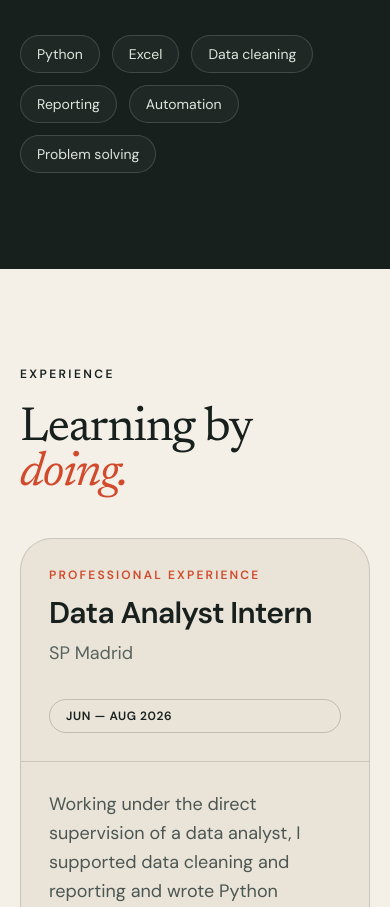
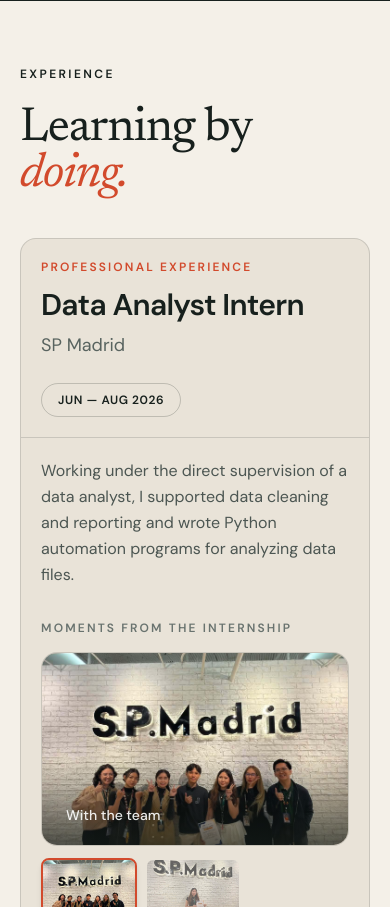
Before and after one commit to coco1oco/trisha-carias, a React (Vite) app: page / in a window 390 px wide. Shown: the part 1960-2867 px from the top of the page. Built offline with nearby package versions, Linux system fonts and the light colour scheme.

Commit message:
feat(sections): standardize mobile rhythm, add workflow connectors, and refine path cards

```diff
--- a/src/sections/About.tsx
+++ b/src/sections/About.tsx
@@ -4,12 +4,12 @@
   return (
     <section
       id="about"
-      className="scroll-mt-20 bg-[#17201d] px-5 py-24 text-[#f4f0e8] sm:px-8 lg:px-12 lg:py-32"
+      className="scroll-mt-20 bg-[#17201d] px-5 py-16 text-[#f4f0e8] sm:px-8 sm:py-24 lg:px-12 lg:py-32"
     >
-      <div className="mx-auto grid max-w-[90rem] gap-16 lg:grid-cols-[.62fr_1.38fr]">
+      <div className="mx-auto grid max-w-[90rem] gap-10 sm:gap-16 lg:grid-cols-[.62fr_1.38fr]">
         <div>
           <p className="eyebrow text-[#bac7be]">About me</p>
-          <div className="mt-10 w-fit rounded-full border border-white/15 px-4 py-2 text-xs font-semibold uppercase tracking-[0.14em] text-[#bac7be]">
+          <div className="mt-6 sm:mt-10 w-fit rounded-full border border-white/15 px-4 py-2 text-xs font-semibold uppercase tracking-[0.14em] text-[#bac7be]">
             BS Computer Science · 2027
           </div>
         </div>
@@ -20,7 +20,7 @@
               Curious enough to ask why it matters.
             </span>
           </h2>
-          <div className="mt-12 grid gap-8 border-t border-white/20 pt-8 text-lg leading-relaxed text-[#bac7be] sm:grid-cols-2">
+          <div className="mt-8 sm:mt-12 grid gap-6 sm:gap-8 border-t border-white/20 pt-8 text-base sm:text-lg leading-relaxed text-[#bac7be] sm:grid-cols-2">
             <p>
               I&apos;m a fourth-year Computer Science student at Cavite
               State University, developing a practical foundation in data,
@@ -33,11 +33,11 @@
             </p>
           </div>
 
-          <div className="mt-12 flex flex-wrap gap-3">
+          <div className="mt-8 sm:mt-12 flex flex-wrap gap-2.5 sm:gap-3">
             {STRENGTHS.map((strength) => (
               <span
                 key={strength}
-                className="rounded-full border border-white/15 bg-white/[0.04] px-4 py-2 text-sm text-[#dfe5df]"
+                className="rounded-full border border-white/15 bg-white/[0.04] px-3.5 py-1.5 sm:px-4 sm:py-2 text-xs sm:text-sm text-[#dfe5df]"
               >
                 {strength}
               </span>
--- a/src/sections/Experience.tsx
+++ b/src/sections/Experience.tsx
@@ -1,10 +1,28 @@
+import { useState } from "react"
 import { WORKFLOW_STEPS } from "../data/content"
+import spmPhoto1 from "../assets/spm-internship (1).jpg"
+import spmPhoto2 from "../assets/spm-internship (2).jpg"
+
+const INTERNSHIP_PHOTOS = [
+  {
+    src: spmPhoto1,
+    alt: "Intern team group photo at S.P.Madrid office",
+    caption: "With the team",
+  },
+  {
+    src: spmPhoto2,
+    alt: "Trisha Carias holding her internship certificate at S.P.Madrid",
+    caption: "Certificate day",
+  },
+]
 
 export function Experience() {
+  const [activePhoto, setActivePhoto] = useState(0)
+
   return (
     <section
       id="experience"
-      className="scroll-mt-20 px-5 py-24 sm:px-8 lg:px-12 lg:py-32"
+      className="scroll-mt-20 px-5 py-16 sm:px-8 sm:py-24 lg:px-12 lg:py-32"
     >
       <div className="mx-auto max-w-[90rem]">
         <div className="grid gap-10 lg:grid-cols-[.62fr_1.38fr]">
@@ -17,8 +35,8 @@
             </h2>
           </div>
 
-          <article className="overflow-hidden rounded-[2rem] border border-[#17201d]/15 bg-[#e9e3d8]">
-            <div className="grid gap-8 border-b border-[#17201d]/15 p-7 sm:p-10 lg:grid-cols-[1fr_auto]">
+          <article className="overflow-hidden rounded-2xl border border-[#17201d]/15 bg-[#e9e3d8] sm:rounded-[2rem]">
+            <div className="grid gap-6 border-b border-[#17201d]/15 p-5 sm:gap-8 sm:p-7 lg:grid-cols-[1fr_auto] lg:p-10">
               <div>
                 <p className="mb-3 text-xs font-semibold uppercase tracking-[0.18em] text-[#d24a2c]">
                   Professional experience
@@ -28,32 +46,80 @@
                 </h3>
                 <p className="mt-2 text-lg text-[#58635f]">SP Madrid</p>
               </div>
-              <div className="h-fit rounded-full border border-[#17201d]/20 px-4 py-2 text-xs font-semibold uppercase tracking-wider">
+              <div className="w-fit h-fit rounded-full border border-[#17201d]/20 px-4 py-2 text-xs font-semibold uppercase tracking-wider">
                 Jun — Aug 2026
               </div>
             </div>
 
-            <div className="p-7 sm:p-10">
-              <p className="max-w-3xl text-lg leading-relaxed text-[#4c5652]">
+            <div className="p-5 sm:p-7 lg:p-10">
+              <p className="max-w-3xl text-base sm:text-lg leading-relaxed text-[#4c5652]">
                 Working under the direct supervision of a data analyst, I
                 supported data cleaning and reporting and wrote Python
                 automation programs for analyzing data files.
               </p>
 
-              <div className="mt-10">
-                <p className="mb-5 text-xs font-semibold uppercase tracking-[0.18em] text-[#69736f]">
+              {/* Internship photo gallery */}
+              <div className="mt-8 sm:mt-10">
+                <p className="mb-4 sm:mb-5 text-xs font-semibold uppercase tracking-[0.18em] text-[#69736f]">
+                  Moments from the internship
+                </p>
+
+                {/* Main photo display */}
+                <div className="relative overflow-hidden rounded-2xl border border-[#17201d]/10 bg-[#17201d]/5">
+                  <div className="relative aspect-[16/10] w-full overflow-hidden">
+                    {INTERNSHIP_PHOTOS.map((photo, index) => (
+                      <img
+                        key={index}
+                        src={photo.src}
+                        alt={photo.alt}
+                        className="absolute inset-0 h-full w-full object-cover transition-opacity duration-500 ease-in-out"
+                        style={{ opacity: activePhoto === index ? 1 : 0 }}
+                      />
+                    ))}
+                  </div>
+
+                  {/* Caption overlay */}
+                  <div className="absolute bottom-0 left-0 right-0 bg-gradient-to-t from-[#17201d]/70 to-transparent px-6 pb-5 pt-12">
+                    <p className="text-sm font-medium text-white/90">
+                      {INTERNSHIP_PHOTOS[activePhoto].caption}
+                    </p>
+                  </div>
+                </div>
+
+                {/* Thumbnail selector */}
+                <div className="mt-3 flex gap-2">
+                  {INTERNSHIP_PHOTOS.map((photo, index) => (
+                    <button
+                      key={index}
+                      onClick={() => setActivePhoto(index)}
+                      className={`relative h-16 w-24 overflow-hidden rounded-lg border-2 transition-all duration-200 sm:h-20 sm:w-28 ${
+                        activePhoto === index
+                          ? "border-[#d24a2c] shadow-md"
+                          : "border-transparent opacity-60 hover:opacity-90"
+                      }`}
+                    >
+                      <img
+                        src={photo.src}
+                        alt={photo.alt}
+                        className="h-full w-full object-cover"
+                      />
+                    </button>
+                  ))}
+                </div>
+              </div>
+
+              <div className="mt-8 sm:mt-10">
+                <p className="mb-4 sm:mb-5 text-xs font-semibold uppercase tracking-[0.18em] text-[#69736f]">
                   My workflow
                 </p>
-                <div className="grid gap-2 sm:grid-cols-4">
+                <div className="flex flex-col sm:grid sm:grid-cols-4 sm:gap-2">
                   {WORKFLOW_STEPS.map(([number, label], index) => (
-                    <div
-                      key={number}
-                      className="relative rounded-xl border border-[#17201d]/15 bg-[#f4f0e8] p-4"
-                    >
+                    <div key={number} className="flex flex-col sm:block">
+                      <div className="relative rounded-xl border border-[#17201d]/15 bg-[#f4f0e8] p-5 sm:p-7">
                         <span className="text-xs font-semibold text-[#d24a2c]">
                           {number}
                         </span>
-                      <p className="mt-7 text-sm font-semibold">{label}</p>
+                        <p className="mt-4 sm:mt-7 text-sm font-semibold">{label}</p>
                         {index < 3 && (
                           <span
                             aria-hidden="true"
@@ -63,6 +129,15 @@
                           </span>
                         )}
                       </div>
+                      {index < 3 && (
+                        <div
+                          aria-hidden="true"
+                          className="my-1.5 block text-center text-sm font-bold text-[#d24a2c] sm:hidden"
+                        >
+                          ↓
+                        </div>
+                      )}
+                    </div>
                   ))}
                 </div>
               </div>
@@ -70,7 +145,7 @@
           </article>
         </div>
 
-        <div className="mt-16 grid gap-10 border-t border-[#17201d]/20 pt-12 lg:grid-cols-[.62fr_1.38fr]">
+        <div className="mt-12 sm:mt-16 grid gap-6 sm:gap-10 border-t border-[#17201d]/20 pt-8 sm:pt-12 lg:grid-cols-[.62fr_1.38fr]">
           <p className="eyebrow">Education</p>
           <div className="grid gap-6 sm:grid-cols-[1fr_auto]">
             <div>
@@ -81,7 +156,7 @@
                 Cavite State University
               </p>
             </div>
-            <span className="h-fit rounded-full border border-[#17201d]/20 px-4 py-2 text-xs font-semibold uppercase tracking-wider">
+            <span className="w-fit h-fit rounded-full border border-[#17201d]/20 px-4 py-2 text-xs font-semibold uppercase tracking-wider">
               Expected 2027
             </span>
           </div>
--- a/src/sections/Paths.tsx
+++ b/src/sections/Paths.tsx
@@ -2,11 +2,11 @@
 
 export function Paths() {
   return (
-    <section className="px-5 py-24 sm:px-8 lg:px-12 lg:py-32">
+    <section className="px-5 py-16 sm:px-8 sm:py-24 lg:px-12 lg:py-32">
       <div className="mx-auto max-w-[90rem]">
-        <div className="mb-14 grid gap-8 lg:grid-cols-[.62fr_1.38fr]">
+        <div className="mb-10 sm:mb-14 grid gap-6 sm:gap-8 lg:grid-cols-[.62fr_1.38fr]">
           <p className="eyebrow">Looking ahead</p>
-          <h2 className="max-w-4xl font-serif text-5xl leading-[0.95] tracking-tight sm:text-6xl">
+          <h2 className="max-w-4xl font-serif text-4xl sm:text-5xl lg:text-6xl leading-[0.95] tracking-tight">
             A clear starting point,{" "}
             <span className="italic text-[#d24a2c]">
               with room to explore.
@@ -14,19 +14,19 @@
           </h2>
         </div>
 
-        <div className="grid border-t border-l border-[#17201d]/20 md:grid-cols-3">
+        <div className="flex flex-col gap-4 md:grid md:grid-cols-3 md:gap-0 md:border-t md:border-l md:border-[#17201d]/20">
           {CAREER_PATHS.map((path) => (
             <article
               key={path.number}
-              className="group min-h-80 border-r border-b border-[#17201d]/20 p-7 transition-colors hover:bg-[#d7dfd3] sm:p-9"
+              className="group min-h-0 rounded-2xl border border-[#17201d]/15 bg-[#f4f0e8] p-6 transition-colors hover:bg-[#d7dfd3] md:min-h-80 md:rounded-none md:border-t-0 md:border-l-0 md:border-r md:border-b md:border-[#17201d]/20 md:bg-transparent md:p-9"
             >
               <p className="text-xs font-semibold tracking-[0.2em] text-[#d24a2c]">
                 {path.number}
               </p>
-              <h3 className="mt-20 text-2xl font-semibold tracking-tight">
+              <h3 className="mt-8 text-2xl font-semibold tracking-tight md:mt-20">
                 {path.title}
               </h3>
-              <p className="mt-4 leading-relaxed text-[#58635f]">
+              <p className="mt-3 leading-relaxed text-[#58635f] sm:mt-4">
                 {path.description}
               </p>
             </article>
```
Also changed, not shown: src/sections/Contact.tsx (+7 -7 lines). Lines whose indentation alone changed are shown as unchanged.
